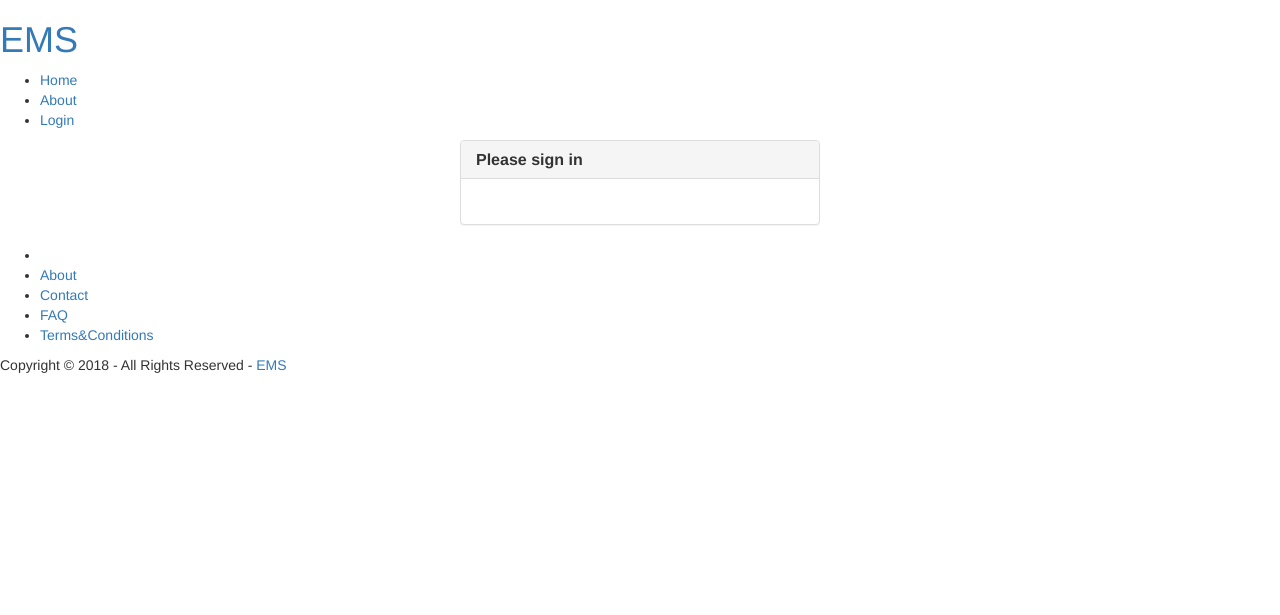
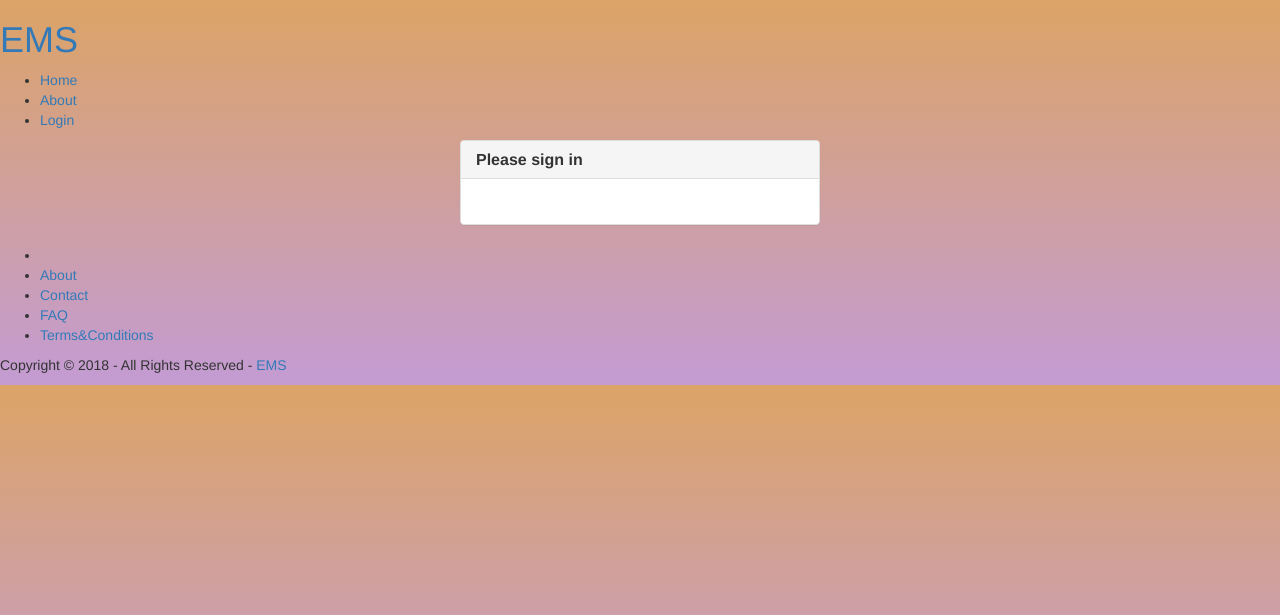
Before and after one commit to jainsubham/EMS, a PHP site: the page made by application/modules/user/views/login.php in a window 1280 px wide. Shown: the top 615 px of the page. Run offline with PHP 8.4, Linux system fonts and the light colour scheme; the template is opened without the code that fills it, so the values that code supplies are empty; some libraries are stand-ins or nearby versions.

Commit message:
small change in login style

```diff
--- a/application/modules/user/views/login.php
+++ b/application/modules/user/views/login.php
@@ -3,7 +3,12 @@
 <head>
 	<title>Login</title>
 
-
+<style type="text/css">
+	body{
+		background:
+		linear-gradient(rgba(196, 102, 0, 0.6), rgba(155, 89, 182, 0.6));
+	}
+</style>
 <? include "header.php"; ?>
 <div class="">
 <div class="container ">
@@ -17,6 +22,7 @@
 			    	<? echo form_open('user/verify'); ?>
                     <fieldset>
 			    	  	<div class="form-group">
+
 
 			    		    <? $emailfield = array(
 			    		    		'type'			=> 'email',
```
